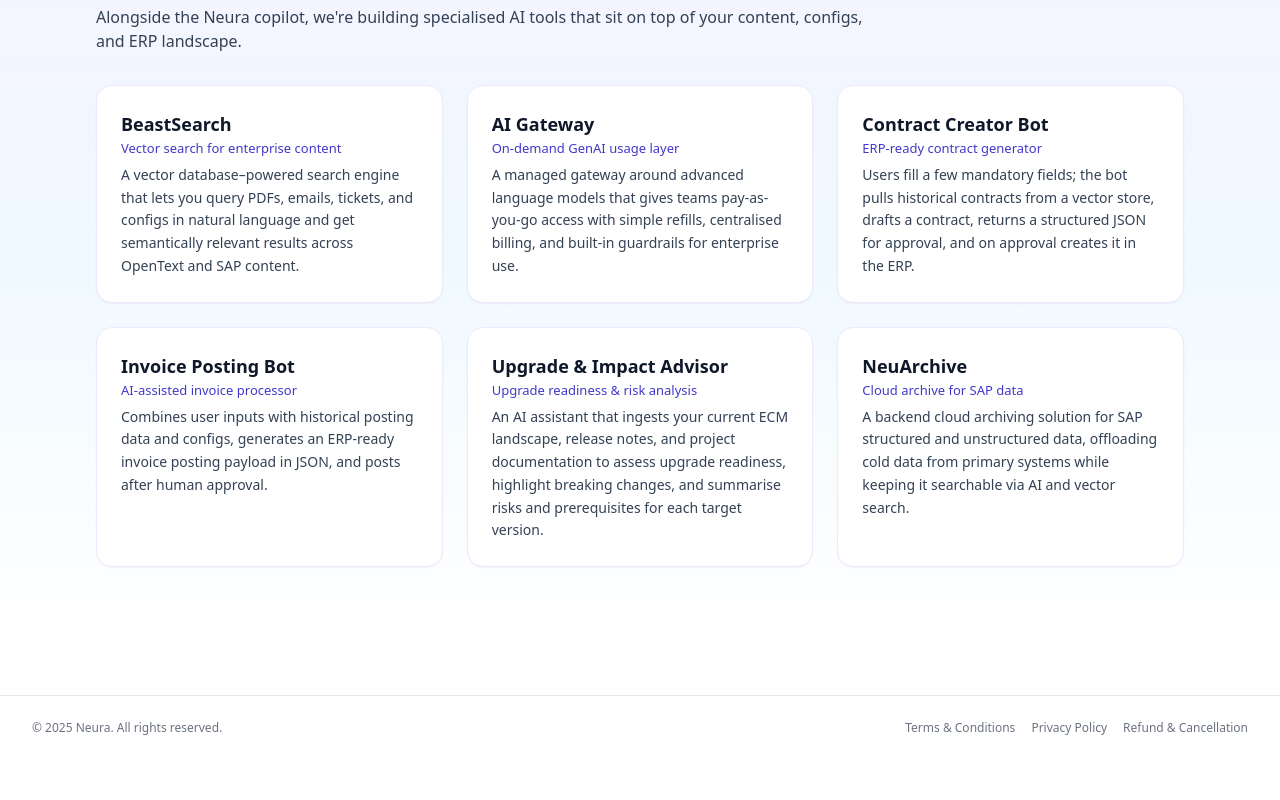
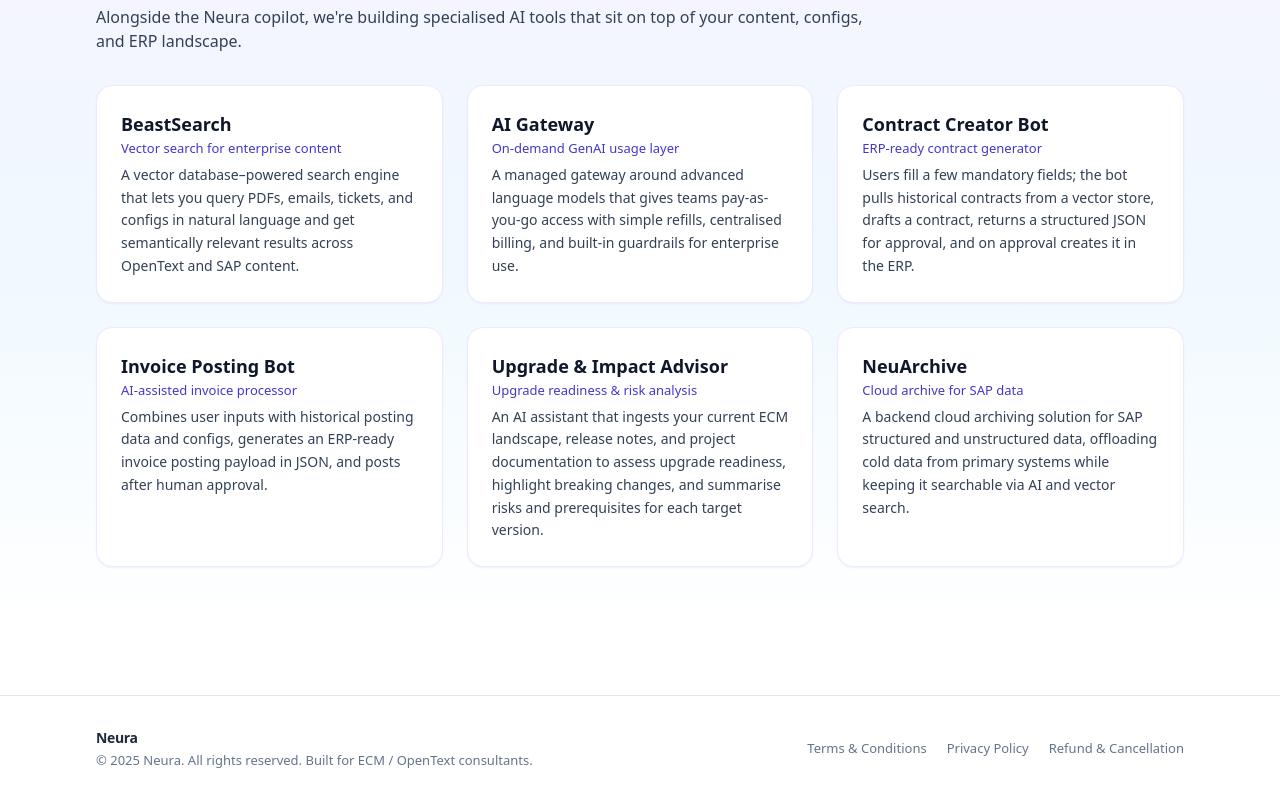
Before and after one commit to hsharshshukla/Neura-RAG, a React (Create React App) app in the folder frontend/: page / in a window 1280 px wide. Shown: the part 2303-3103 px from the top of the page. Before the commit the page ends 3063 px from the top, so only its background shows below. Built offline with nearby package versions, Linux system fonts and the light colour scheme; no server answers.

Commit message:
updated footer design

```diff
--- a/frontend/src/components/Footer.jsx
+++ b/frontend/src/components/Footer.jsx
@@ -2,20 +2,40 @@
 import { Link } from "react-router-dom";
 
 export default function Footer() {
+  const year = new Date().getFullYear();
+
   return (
-    <footer className="border-t mt-16">
-      <div className="mx-auto max-w-7xl px-4 sm:px-6 lg:px-8 py-6 flex flex-col sm:flex-row items-center justify-between gap-3 text-xs text-gray-500">
-        <span>© {new Date().getFullYear()} Neura. All rights reserved.</span>
+    <footer className="mt-16 border-t border-slate-200 bg-white/80 backdrop-blur-sm">
+      <div className="mx-auto max-w-6xl px-4 sm:px-6 lg:px-8 py-6 sm:py-8 flex flex-col gap-4 sm:flex-row sm:items-center sm:justify-between">
+        {/* Brand + tagline */}
+        <div className="space-y-1 text-center sm:text-left">
+          <div className="text-sm font-semibold tracking-tight text-slate-800">
+            Neura
+          </div>
+          <p className="text-xs sm:text-[13px] text-slate-500">
+            © {year} Neura. All rights reserved. Built for ECM / OpenText consultants.
+          </p>
+        </div>
 
-        <nav className="flex flex-wrap items-center gap-4">
-          <Link to="/terms" className="hover:text-gray-800">
-            Terms & Conditions
+        {/* Nav links */}
+        <nav className="flex flex-wrap items-center justify-center sm:justify-end gap-x-5 gap-y-2 text-xs sm:text-[13px] text-slate-500">
+          <Link
+            to="/terms"
+            className="hover:text-slate-900 hover:underline underline-offset-4 transition-colors"
+          >
+            Terms &amp; Conditions
           </Link>
-          <Link to="/privacy" className="hover:text-gray-800">
+          <Link
+            to="/privacy"
+            className="hover:text-slate-900 hover:underline underline-offset-4 transition-colors"
+          >
             Privacy Policy
           </Link>
-          <Link to="/refund-policy" className="hover:text-gray-800">
-            Refund & Cancellation
+          <Link
+            to="/refund-policy"
+            className="hover:text-slate-900 hover:underline underline-offset-4 transition-colors"
+          >
+            Refund &amp; Cancellation
           </Link>
         </nav>
       </div>
```
